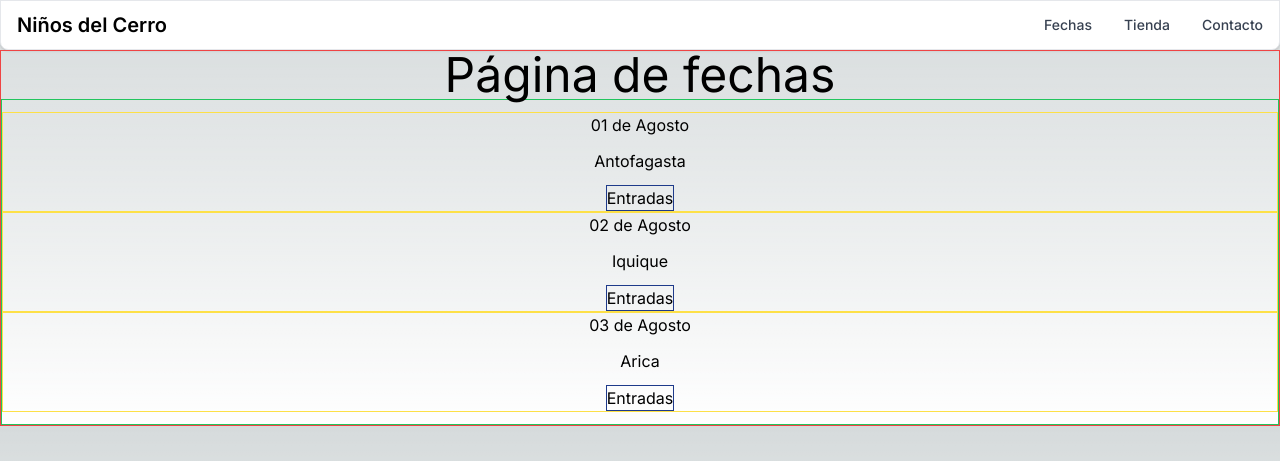
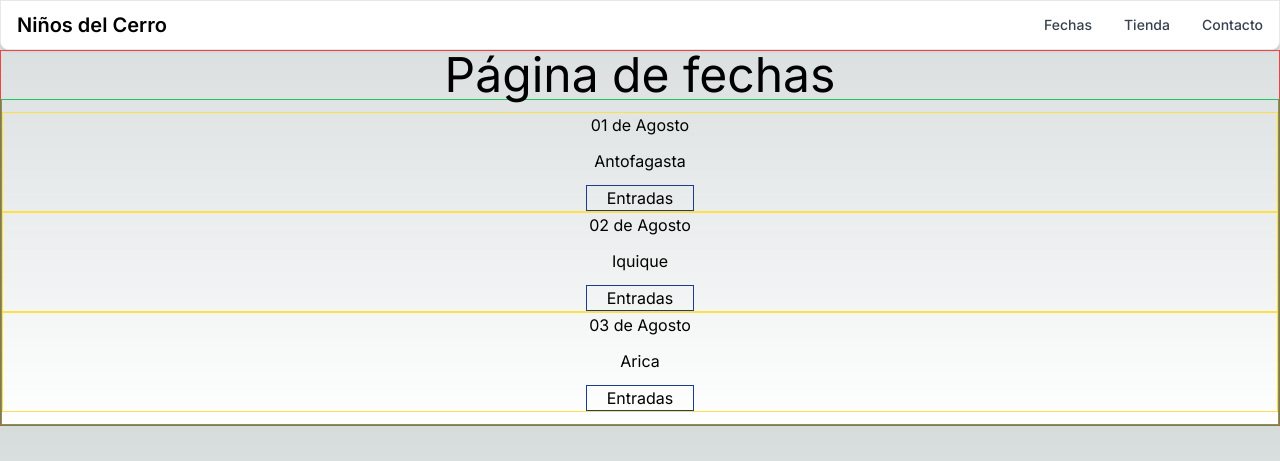
Before and after one commit to fVillaSymmes/NDC-Ecommerce, a Next.js app: page /fechas in a window 1280 px wide. Shown: the top 461 px of the page. Built offline with nearby package versions, Linux system fonts and the light colour scheme.

Commit message:
Se agrega padding a los botones de Fechas.

```diff
--- a/src/app/(general)/fechas/page.tsx
+++ b/src/app/(general)/fechas/page.tsx
@@ -6,21 +6,21 @@ export default function Fechas() {
         <li className='flex flex-col items-center gap-y-3 border border-yellow-300'>
           <h2>01 de Agosto</h2>
           <p>Antofagasta</p>
-          <button className='rounded-none border border-blue-900'>
+          <button className='rounded-none border border-blue-900 px-5'>
             Entradas
           </button>
         </li>
         <li className='flex flex-col items-center gap-y-3 border border-yellow-300'>
           <h2>02 de Agosto</h2>
           <p>Iquique</p>
-          <button className='rounded-none border border-blue-900'>
+          <button className='rounded-none border border-blue-900 px-5'>
             Entradas
           </button>
         </li>
         <li className='flex flex-col items-center gap-y-3 border border-yellow-300'>
           <h2>03 de Agosto</h2>
           <p>Arica</p>
-          <button className='rounded-none border border-blue-900'>
+          <button className='rounded-none border border-blue-900 px-5'>
             Entradas
           </button>
         </li>
```
